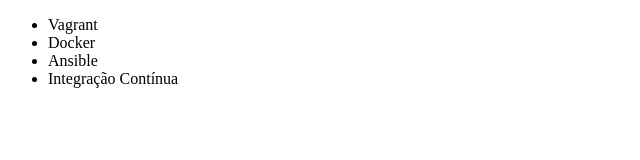
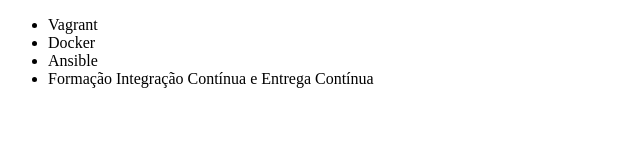
Before and after one commit to marcosf01/alura-git-2, a plain HTML site: page index.html in a window 1280 px wide. Shown: the whole page, without its empty margins (0-640 px from the left). Drawn offline with Linux system fonts and the light colour scheme.

Commit message:
renomeando curso de Integração Contínua

```diff
--- a/index.html
+++ b/index.html
@@ -9,7 +9,7 @@
         <li>Vagrant</li>
         <li>Docker</li>
         <li>Ansible</li>
-        <li>Integração Contínua</li>
+        <li>Formação Integração Contínua e Entrega Contínua</li>
     </ul>
 </body>
 </html>
```
